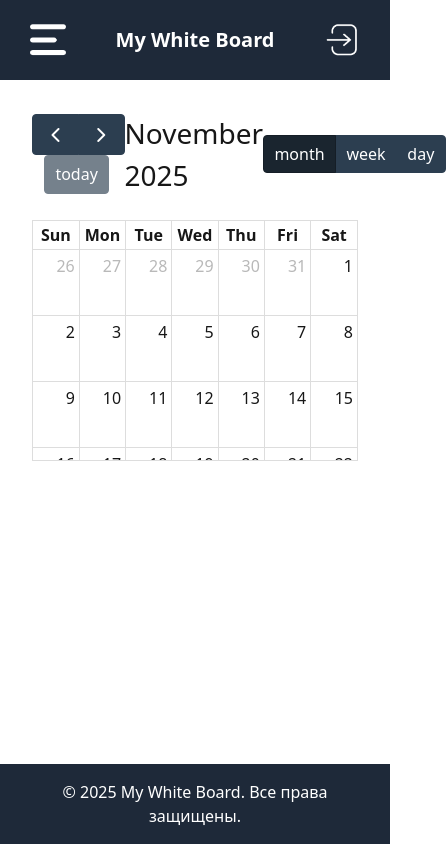
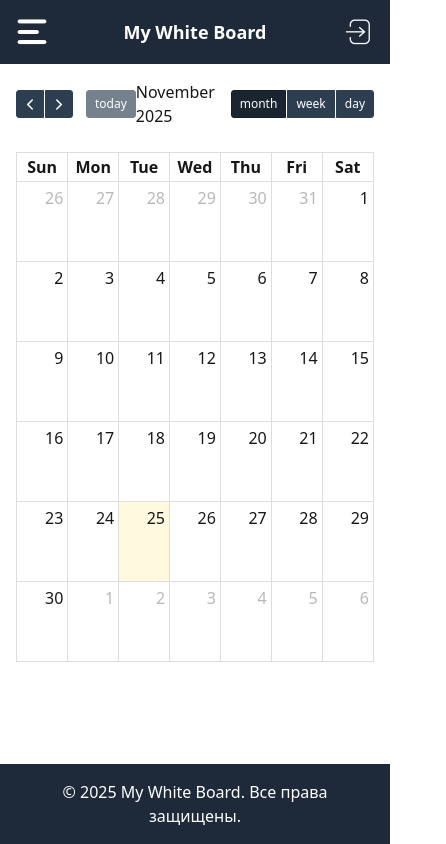
Before and after one commit to ArtofWASD/white_board, a Next.js app in the folder frontend/: page /calendar in a window 390 px wide. Shown: the whole page, 446 px wide, since content can reach past the window. Built offline with nearby package versions, Linux system fonts and the light colour scheme.

Commit message:
картинки на заставку и базовая оптимизация под мобилки

```diff
--- a/frontend/src/app/calendar/page.tsx
+++ b/frontend/src/app/calendar/page.tsx
@@ -110,7 +110,7 @@ export default function CalendarPage() {
         onShowEventDetails={handleShowEventDetails}
       />
 
-      <main className={`flex-grow transition-all duration-300 ease-in-out ${leftMenuOpen ? 'ml-80' : 'ml-0'} p-4`}>
+      <main className={`flex-grow transition-all duration-300 ease-in-out ${leftMenuOpen ? 'ml-80' : 'ml-0'} p-2 sm:p-4`}>
         {/* Removed the "Календарь" heading as requested */}
         <Calendar isMenuOpen={leftMenuOpen} />
       </main>
--- a/frontend/src/app/globals.css
+++ b/frontend/src/app/globals.css
@@ -23,3 +23,127 @@ body {
   background: var(--background);
   color: var(--foreground);
 }
+
+/* Custom styles for FullCalendar on small screens */
+@media (max-width: 425px) {
+  .fc .fc-toolbar-title {
+    font-size: 1rem !important;
+  }
+
+  .fc .fc-button {
+    padding: 0.25rem 0.5rem !important;
+    font-size: 0.75rem !important;
+    height: auto !important;
+  }
+
+  .fc .fc-button-group {
+    gap: 0.125rem !important;
+  }
+
+  .fc .fc-toolbar-chunk {
+    display: flex;
+    align-items: center;
+    gap: 0.25rem;
+  }
+
+  .fc .fc-toolbar-chunk .fc-today-button {
+    padding: 0.25rem 0.5rem !important;
+    font-size: 0.75rem !important;
+  }
+
+  .fc .fc-prev-button, .fc .fc-next-button {
+    padding: 0.25rem !important;
+  }
+
+  /* Ensure proper cell height on mobile */
+  .fc .fc-daygrid-day-frame {
+    min-height: 40px !important;
+  }
+
+  .fc .fc-daygrid-day-events {
+    min-height: 30px !important;
+  }
+}
+
+/* Desktop styles for larger cells */
+@media (min-width: 768px) {
+  .fc .fc-daygrid-day-frame {
+    min-height: 120px !important;
+  }
+
+  .fc .fc-daygrid-day-events {
+    min-height: 100px !important;
+  }
+}
+
+@media (min-width: 1024px) {
+  .fc .fc-daygrid-day-frame {
+    min-height: 150px !important;
+  }
+
+  .fc .fc-daygrid-day-events {
+    min-height: 130px !important;
+  }
+}
+
+@media (min-width: 1280px) {
+  .fc .fc-daygrid-day-frame {
+    min-height: 180px !important;
+  }
+
+  .fc .fc-daygrid-day-events {
+    min-height: 160px !important;
+  }
+}
+
+/* Responsive event styles */
+.fc-event-main {
+  overflow: hidden;
+  text-overflow: ellipsis;
+  white-space: nowrap;
+}
+
+@media (max-width: 425px) {
+  .fc-event-main {
+    font-size: 0.7rem;
+    line-height: 1.2;
+  }
+}
+
+@media (min-width: 426px) and (max-width: 767px) {
+  .fc-event-main {
+    font-size: 0.75rem;
+    line-height: 1.3;
+  }
+}
+
+@media (min-width: 768px) {
+  .fc-event-main {
+    font-size: 0.875rem;
+    line-height: 1.4;
+  }
+
+  .fc .fc-daygrid-day-frame {
+    padding: 4px 6px !important;
+  }
+
+  .fc-event-main {
+    min-height: 30px !important;
+  }
+}
+
+@media (min-width: 1024px) {
+  .fc .fc-daygrid-day-frame {
+    padding: 6px 8px !important;
+  }
+
+  .fc-event-main {
+    min-height: 35px !important;
+  }
+}
+
+@media (min-width: 1280px) {
+  .fc-event-main {
+    min-height: 40px !important;
+  }
+}
--- a/frontend/src/components/Calendar.tsx
+++ b/frontend/src/components/Calendar.tsx
@@ -108,6 +108,7 @@ const Calendar: React.FC<CalendarProps> = ({ isMenuOpen }) => {
   // State for tooltip
   const [tooltipEvent, setTooltipEvent] = useState<CalendarEvent | null>(null);
   const [tooltipPosition, setTooltipPosition] = useState({ x: 0, y: 0 });
+  const [windowWidth, setWindowWidth] = useState(0);
   const calendarRef = useRef<FullCalendar>(null);
   const { isAuthenticated, user } = useAuth(); // Get authentication status and user info
 
@@ -157,6 +158,25 @@ const Calendar: React.FC<CalendarProps> = ({ isMenuOpen }) => {
     fetchEvents();
   }, [isAuthenticated, user]);
 
+  // Handle window resize to update calendar
+  useEffect(() => {
+    const handleResize = () => {
+      setWindowWidth(window.innerWidth);
+      if (calendarRef.current) {
+        calendarRef.current.getApi().updateSize();
+      }
+    };
+
+    // Set initial width
+    handleResize();
+
+    // Add event listener
+    window.addEventListener('resize', handleResize);
+
+    // Clean up
+    return () => window.removeEventListener('resize', handleResize);
+  }, []);
+
   // Handle calendar resize when menu opens/closes
   useEffect(() => {
     const timer = setTimeout(() => {
@@ -166,7 +186,7 @@ const Calendar: React.FC<CalendarProps> = ({ isMenuOpen }) => {
     }, 300); // Match the transition duration
 
     return () => clearTimeout(timer);
-  }, [isMenuOpen]);
+  }, [isMenuOpen, windowWidth]);
 
   const handleDateClick = (arg: { dateStr: string, jsEvent: MouseEvent }) => {
     // Close event action menu if open
@@ -538,7 +558,7 @@ const Calendar: React.FC<CalendarProps> = ({ isMenuOpen }) => {
 
     return (
       <div
-        className={`fc-event-main ${eventColor} h-[30px] flex items-center`}
+        className={`fc-event-main ${eventColor} h-[30px] sm:h-[35px] md:h-[40px] lg:h-[45px] xl:h-[50px] flex items-center px-1 py-0.5 sm:px-2 sm:py-1 overflow-hidden mb-0.5 last:mb-0`}
         style={{ color: 'black' }} // Added inline style to ensure black text
         data-id={eventInfo.event.id}
         onMouseEnter={(e) => handleEventMouseEnter({
@@ -547,15 +567,16 @@ const Calendar: React.FC<CalendarProps> = ({ isMenuOpen }) => {
         })}
         onMouseLeave={handleEventMouseLeave}
       >
-        <b>{eventInfo.timeText}</b>
-        <i>{eventInfo.event.title}</i>
+        <b className="text-xs sm:text-sm md:text-sm lg:text-base mr-1 sm:mr-2 flex-shrink-0">{eventInfo.timeText}</b>
+        <i className="text-xs sm:text-sm md:text-sm lg:text-base truncate">{eventInfo.event.title}</i>
       </div>
     );
   };
 
   return (
-    <div className={`p-4 relative transition-all duration-300 ease-in-out w-full ${isMenuOpen ? 'md:pl-4' : ''}`}>
-      <div className="transition-all duration-300 ease-in-out">
+    <div className={`p-2 sm:p-4 lg:p-6 relative transition-all duration-300 ease-in-out w-full ${isMenuOpen ? 'md:pl-4' : ''}`}>
+
+      <div className="transition-all duration-300 ease-in-out min-h-[400px] sm:min-h-[500px] md:min-h-[700px] lg:min-h-[800px] xl:min-h-[900px]">
         <FullCalendar
           ref={calendarRef}
           plugins={[dayGridPlugin, interactionPlugin]}
@@ -574,6 +595,9 @@ const Calendar: React.FC<CalendarProps> = ({ isMenuOpen }) => {
             center: 'title',
             right: 'dayGridMonth,dayGridWeek,dayGridDay'
           }}
+          height="auto"
+          contentHeight="auto"
+          aspectRatio={windowWidth <= 425 ? 0.8 : windowWidth <= 768 ? 1.1 : 1.35}
         />
       </div>
 
--- a/frontend/src/components/Header.tsx
+++ b/frontend/src/components/Header.tsx
@@ -17,37 +17,47 @@ const Header: React.FC<HeaderProps> = ({ onLeftMenuClick, onRightMenuClick }) =>
     router.push('/login');
   };
 
+  const handleTitleClick = () => {
+    // Navigate to the main calendar page
+    router.push('/');
+  };
+
   const handleUserIconClick = () => {
     // Navigate to the dashboard page
     router.push('/dashboard');
   };
 
   return (
-    <header className="bg-gray-800 text-white py-2 px-4 flex justify-between items-center">
+    <header className="bg-gray-800 text-white py-2 px-2 sm:px-4 flex justify-between items-center">
       <button
         onClick={onLeftMenuClick}
-        className="bg-transparent hover:bg-transparent text-white font-bold p-3 rounded-full cursor-pointer"
+        className="bg-transparent hover:bg-transparent text-white font-bold p-2 sm:p-3 rounded-full cursor-pointer"
         aria-label="Menu"
       >
-        <Image src="/menu.png" alt="Menu" width={40} height={40} />
+        <Image src="/menu.png" alt="Menu" width={32} height={32} className="sm:w-10 sm:h-10" />
       </button>
-      <h1 className="text-xl font-bold">My White Board</h1>
+      <h1
+        className="text-lg sm:text-xl font-bold cursor-pointer hover:text-gray-300 transition-colors"
+        onClick={handleTitleClick}
+      >
+        My White Board
+      </h1>
       {isAuthenticated && user ? (
         <div
-          className="flex items-center space-x-2 cursor-pointer"
+          className="flex items-center space-x-1 sm:space-x-2 cursor-pointer"
           onClick={handleUserIconClick}
         >
-          <span className="hidden md:inline">Привет, {user.name}{user.lastName ? ` ${user.lastName}` : ''}!</span>
-          <div className="w-10 h-10 rounded-full bg-blue-500 flex items-center justify-center">
-            <span className="font-bold">{user.name.charAt(0)}{user.lastName ? user.lastName.charAt(0) : ''}</span>
+          <span className="hidden md:inline text-sm sm:text-base">Привет, {user.name}{user.lastName ? ` ${user.lastName}` : ''}!</span>
+          <div className="w-8 h-8 sm:w-10 sm:h-10 rounded-full bg-blue-500 flex items-center justify-center">
+            <span className="font-bold text-sm sm:text-base">{user.name.charAt(0)}{user.lastName ? user.lastName.charAt(0) : ''}</span>
           </div>
         </div>
       ) : (
         <button
           onClick={handleLoginClick}
-          className="bg-transparent hover:bg-transparent text-white font-bold p-3 rounded-full cursor-pointer"
+          className="bg-transparent hover:bg-transparent text-white font-bold p-2 sm:p-3 rounded-full cursor-pointer"
         >
-          <Image src="/login.png" alt="Login" width={40} height={40} />
+          <Image src="/login.png" alt="Login" width={32} height={32} className="sm:w-10 sm:h-10" />
         </button>
       )}
     </header>
--- a/frontend/src/components/LeftMenu.tsx
+++ b/frontend/src/components/LeftMenu.tsx
@@ -68,16 +68,16 @@ const LeftMenu: React.FC<LeftMenuProps> = ({
     <>
       {/* Sliding Left Menu */}
       <div
-        className={`fixed inset-y-0 left-0 z-50 w-80 bg-white transform transition-transform duration-300 ease-in-out overflow-y-auto ${isOpen ? 'translate-x-0' : '-translate-x-full'}`}
+        className={`fixed inset-y-0 left-0 z-50 w-64 sm:w-80 bg-white transform transition-transform duration-300 ease-in-out overflow-y-auto ${isOpen ? 'translate-x-0' : '-translate-x-full'}`}
       >
-        <div className="p-4">
-          <div className="flex justify-between items-center mb-4">
-            <h2 className="text-xl font-bold">Данные</h2>
+        <div className="p-2 sm:p-4">
+          <div className="flex justify-between items-center mb-2 sm:mb-4">
+            <h2 className="text-lg sm:text-xl font-bold">Данные</h2>
             <button
               onClick={onClose}
               className="text-gray-500 hover:text-gray-700"
             >
-              <svg className="w-6 h-6" fill="none" stroke="currentColor" viewBox="0 0 24 24" xmlns="http://www.w3.org/2000/svg">
+              <svg className="w-5 h-5 sm:w-6 sm:h-6" fill="none" stroke="currentColor" viewBox="0 0 24 24" xmlns="http://www.w3.org/2000/svg">
                 <path strokeLinecap="round" strokeLinejoin="round" strokeWidth="2" d="M6 18L18 6M6 6l12 12"></path>
               </svg>
             </button>
```
Also changed, not shown: frontend/src/app/page.tsx (+38 -11 lines), frontend/src/components/EventModal.tsx (+14 -12 lines), frontend/public/blog.png (added), frontend/public/calendar.png (added).
